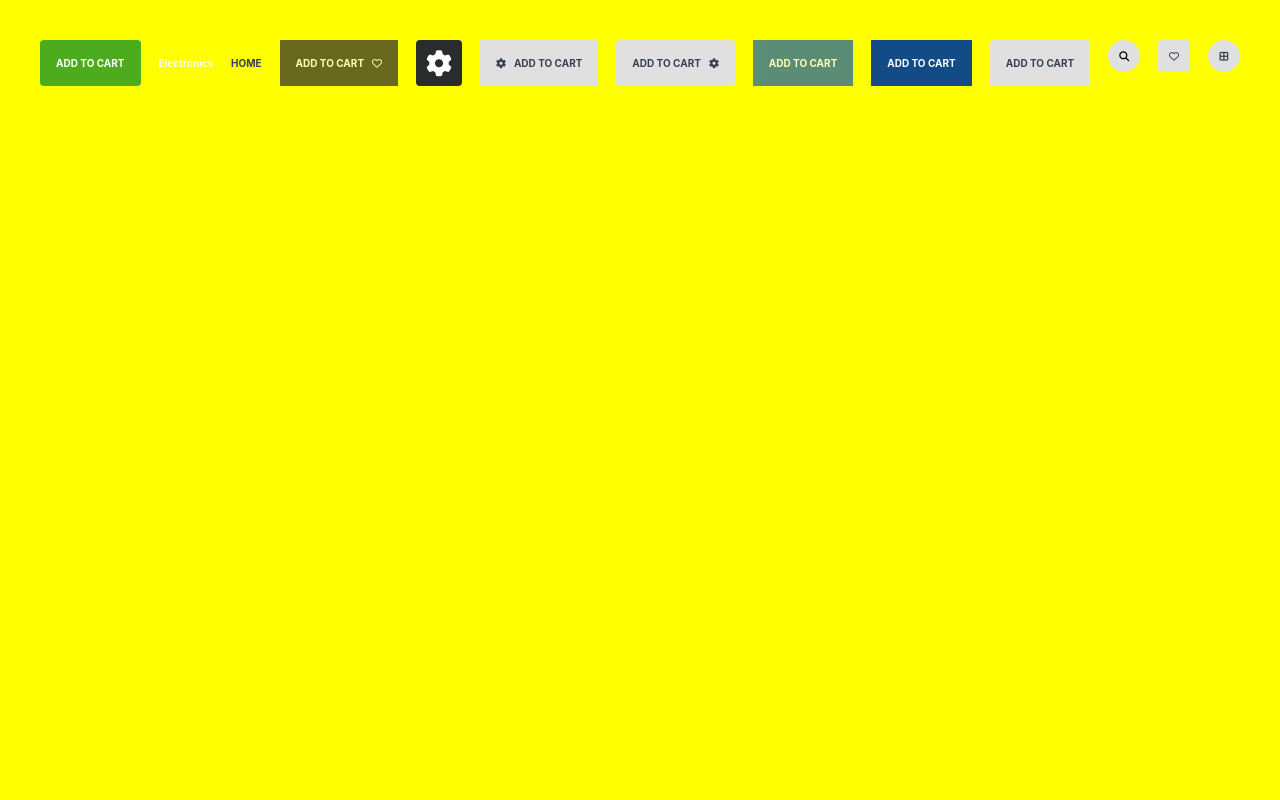
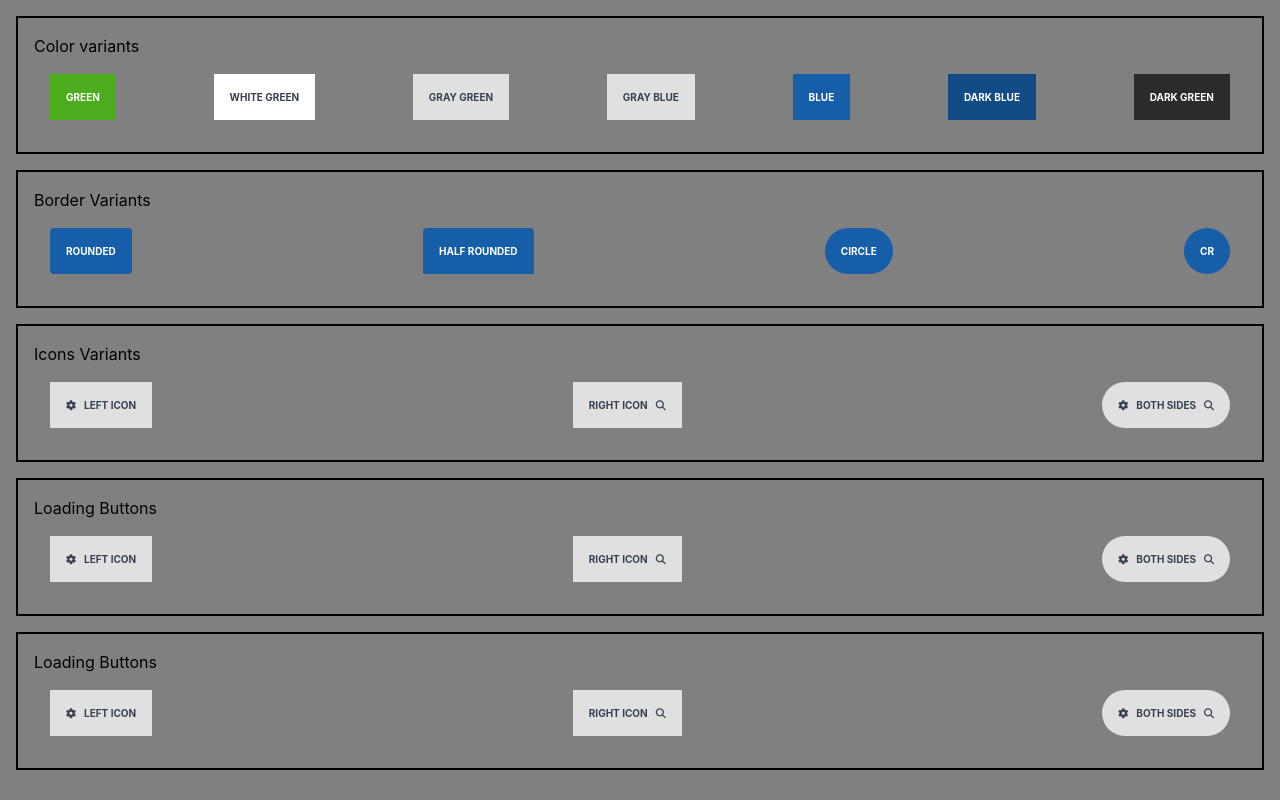
Before and after one commit to krasenDimitrov90/e-commerce, a React (Create React App) app: page / in a window 1280 px wide. Built offline with nearby package versions, Linux system fonts and the light colour scheme.

Commit message:
make a componnet for rendering all buttons in the library

```diff
--- a/src/App.js
+++ b/src/App.js
@@ -2,6 +2,8 @@ import React from 'react';
 import { Button } from './modules';
 import { AnchorButton } from './modules';
 import { Icon } from './modules';
+
+import { ButtonTypes } from './components-renderer';
 
 
 function App() {
@@ -15,6 +17,10 @@ function App() {
       setIsLoading(false);
     }, 1000)
   });
+
+  return (
+    <ButtonTypes onClick={clickHandler} isLoading={isLoading} ></ButtonTypes>
+  );
 
   return (
     <div className="flex justify-between p-10">
--- /dev/null
+++ b/src/components-renderer/ButtonTypes/ButtonTypes.js
@@ -0,0 +1,119 @@
+import React from "react";
+import { Button, Icon } from "../../modules";
+
+const wrapper = (WrappedComponent) => {
+    const NewComponent = ({
+        variant,
+        rounded,
+        leftIcon,
+        rightIcon,
+        children
+    }) => {
+        const [isLoading, setIsLoading] = React.useState(false);
+
+        const clickHandler = React.useCallback(() => {
+            setIsLoading(true);
+            setTimeout(() => {
+                setIsLoading(false);
+            }, 1000)
+        });
+        return (
+            <WrappedComponent onClick={clickHandler}
+                isLoading={isLoading}
+                variant={variant}
+                rounded={rounded}
+                leftIcon={leftIcon}
+                rightIcon={rightIcon}
+            >{children}</WrappedComponent>
+        );
+    };
+
+    return NewComponent;
+};
+
+const Button1 = wrapper(Button);
+const Button2 = wrapper(Button);
+const Button3 = wrapper(Button);
+
+export const ButtonTypes = ({ onClick, isLoading }) => {
+
+    const outContainerClass = 'm-4 border-2 border-black p-4';
+    const innerContainerClass = 'flex justify-between m-4';
+
+    return (
+        <>
+            <div className={outContainerClass}>
+                <h1>Color variants</h1>
+                <div className={innerContainerClass}>
+                    <Button variant='green'>Green</Button>
+                    <Button variant='white-green'>White green</Button>
+                    <Button variant='gray-green'>Gray Green</Button>
+                    <Button variant='gray-blue'>Gray blue</Button>
+                    <Button variant='blue'>Blue</Button>
+                    <Button variant='dark-blue'>Dark blue</Button>
+                    <Button variant='dark-green'>Dark green</Button>
+                </div>
+            </div>
+
+            <div className={outContainerClass}>
+                <h1>Border Variants</h1>
+                <div className={innerContainerClass}>
+                    <Button variant={'blue'} rounded='rounded'>Rounded</Button>
+                    <Button variant={'blue'} rounded='half-rounded'>Half Rounded</Button>
+                    <Button variant={'blue'} rounded='circle'>Circle</Button>
+                    <Button variant={'blue'} rounded='circle'>Cr</Button>
+                </div>
+            </div>
+
+            <div className={outContainerClass}>
+                <h1>Icons Variants</h1>
+                <div className={innerContainerClass}>
+                    <Button variant={'gray-green'} leftIcon={<Icon variant='gear' right={true} />}>Left icon</Button>
+                    <Button variant={'gray-green'} rightIcon={<Icon variant='search' left={true} />} >Right icon</Button>
+                    <Button
+                        variant={'gray-green'}
+                        rounded='circle'
+                        leftIcon={<Icon variant='gear' right={true} />}
+                        rightIcon={<Icon variant='search' left={true} />}
+                    >
+                        Both sides
+                    </Button>
+                </div>
+            </div>
+
+            <div className={outContainerClass}>
+                <h1>Loading Buttons</h1>
+                <div className={innerContainerClass}>
+                    <Button isLoading={isLoading} onClick={onClick} variant={'gray-green'} leftIcon={<Icon variant='gear' right={true} />}>Left icon</Button>
+                    <Button isLoading={isLoading} onClick={onClick} variant={'gray-green'} rightIcon={<Icon variant='search' left={true} />} >Right icon</Button>
+                    <Button
+                        isLoading={isLoading}
+                        onClick={onClick}
+                        variant={'gray-green'}
+                        rounded='circle'
+                        leftIcon={<Icon variant='gear' right={true} />}
+                        rightIcon={<Icon variant='search' left={true} />}
+                    >
+                        Both sides
+                    </Button>
+                </div>
+            </div>
+
+            <div className={outContainerClass}>
+                <h1>Loading Buttons</h1>
+                <div className={innerContainerClass}>
+                    <Button1 variant={'gray-green'} leftIcon={<Icon variant='gear' right={true} />}>Left icon</Button1>
+                    <Button2 variant={'gray-green'} rightIcon={<Icon variant='search' left={true} />} >Right icon</Button2>
+                    <Button3
+                        variant={'gray-green'}
+                        rounded='circle'
+                        leftIcon={<Icon variant='gear' right={true} />}
+                        rightIcon={<Icon variant='search' left={true} />}
+                    >
+                        Both sides
+                    </Button3>
+                </div>
+            </div>
+        </>
+    );
+};
--- /dev/null
+++ b/src/components-renderer/index.js
@@ -0,0 +1 @@
+export * from './ButtonTypes/ButtonTypes';
--- a/src/index.css
+++ b/src/index.css
@@ -18,7 +18,7 @@ body {
   -webkit-font-smoothing: antialiased;
   -moz-osx-font-smoothing: grayscale;
 
-  background-color: yellow;
+  background-color: gray;
 }
 
 code {
--- a/src/modules/Button/Button.css
+++ b/src/modules/Button/Button.css
@@ -27,22 +27,21 @@ button:disabled {
     @apply bg-gray-400
 }
 
-.btn-dark {
+.btn-dark-green {
     @apply bg-dark-800 text-white
 }
 
-.btn-white {
+.btn-white-green {
     @apply bg-white text-gray-700
 }
 
-.btn-dark:hover,
-.btn-gray:hover,
-.btn-white:hover,
-.btn-gray-green:hover {
+.btn-dark-green:hover,
+.btn-gray-green:hover,
+.btn-white-green:hover {
     @apply bg-green-300 text-white
 }
 
-.btn-gray,
+.btn-gray-green,
 .btn-gray-blue {
     @apply bg-gray-400 text-gray-700
 }
--- a/src/modules/Button/Button.js
+++ b/src/modules/Button/Button.js
@@ -42,13 +42,10 @@ Button.defaultProps = {
 
 Button.variants = {
     'green': 'btn-green',
-    'white': 'btn-white',
-    'gray': 'btn-gray',
+    'white-green': 'btn-white-green',
     'gray-green': 'btn-gray-green',
     'gray-blue': 'btn-gray-blue',
     'blue': 'btn-blue',
     'dark-blue': 'btn-dark-blue',
-    'dark': 'btn-dark',
-    'white-green-transparent': 'btn-white-green-transparent',
-    'gray-green-transparent': 'btn-gray-green-transparent',
+    'dark-green': 'btn-dark-green',
 };
```
Also changed, not shown: legend/Buttons.txt.
